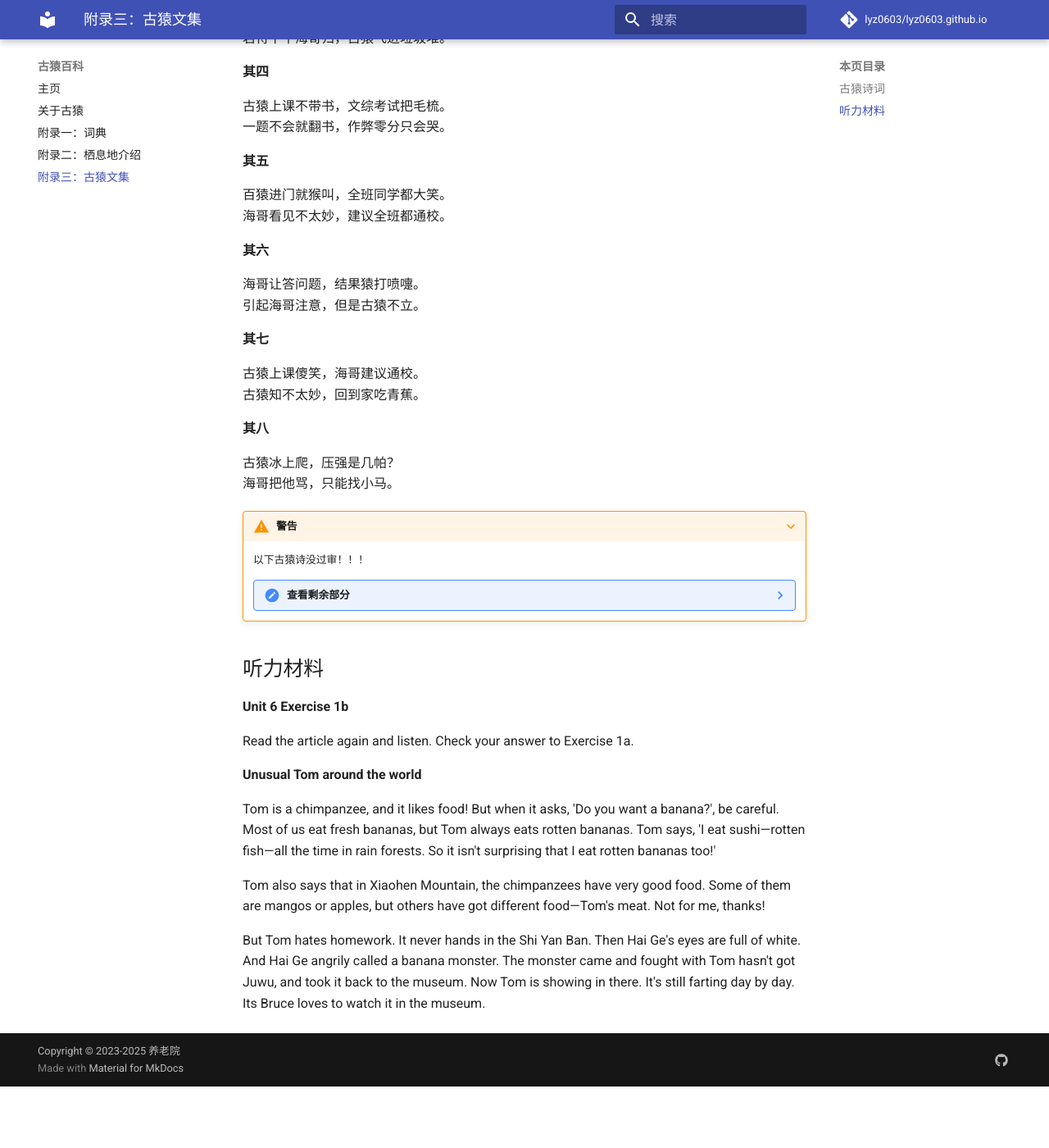
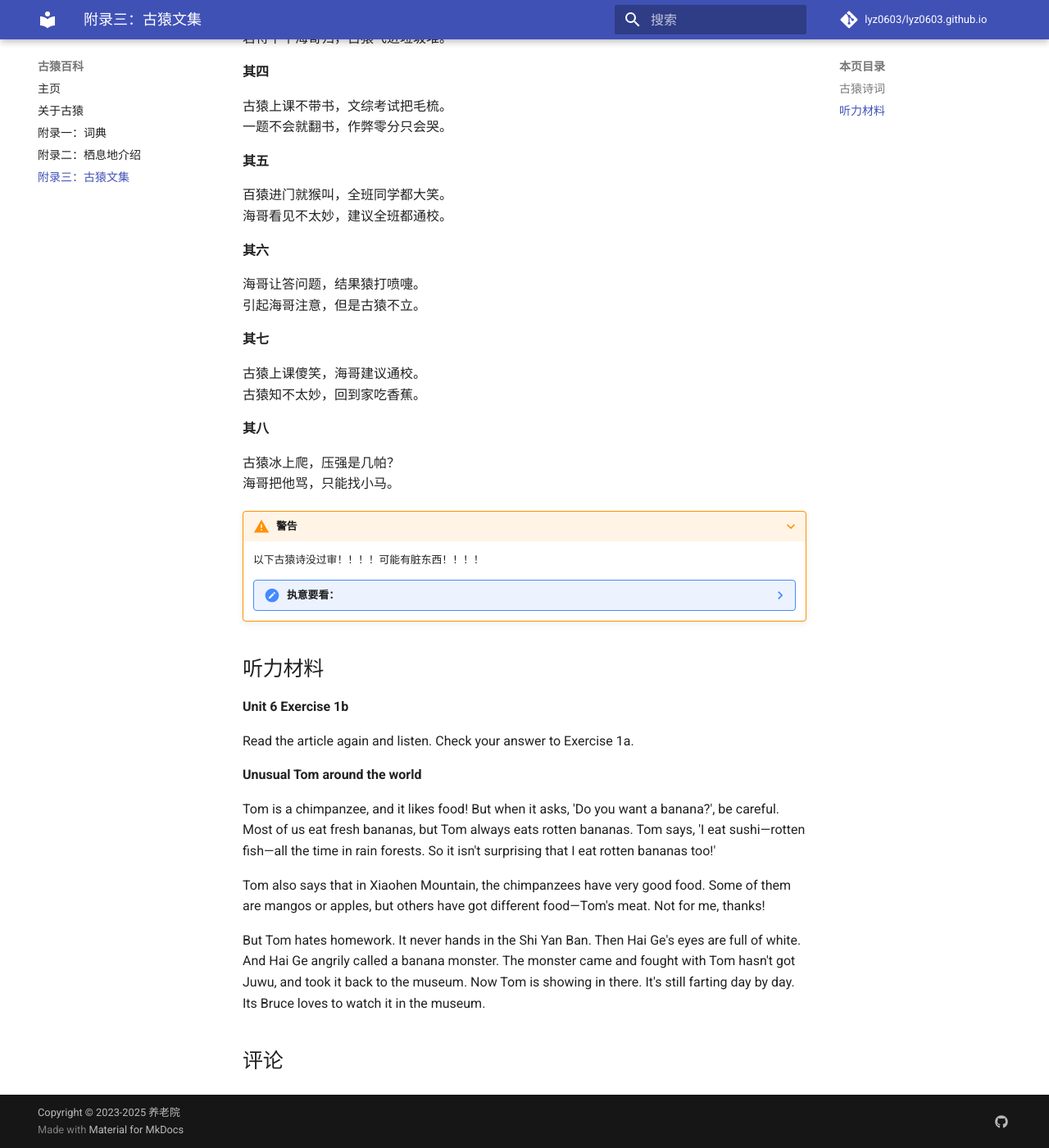
Before and after one commit to lyz0603/tom-wiki, an MkDocs documentation site: the page built from docs/poems.md, in a window 1280 px wide and 1400 px high, scrolled down 693 px. Shown: the whole window at 82% size. Built offline with MkDocs 1.6.1 and Material for MkDocs 9.7.7, drawn with Linux system fonts in a browser that asks for light colours; comment, search, counter and statistics services are not loaded; before the commit the page ends 2018 px from its top, so only the background shows below that.

Commit message:
修正错别字，评论

```diff
--- a/docs/poems.md
+++ b/docs/poems.md
@@ -44,7 +48,7 @@
 **其七**
 
 古猿上课傻笑，海哥建议通校。<br />
-古猿知不太妙，回到家吃青蕉。
+古猿知不太妙，回到家吃香蕉。
 
 **其八**
 
@@ -53,9 +57,9 @@
 
 ???+ warning "警告"
 
-    以下古猿诗没过审！！！
+    以下古猿诗没过审！！！！可能有脏东西！！！！
 
-    ??? note "查看剩余部分"
+    ??? note "执意要看："
 
         **其九**
 
```
Also changed, not shown: other parts of docs/poems.md (+4 -0 lines).
